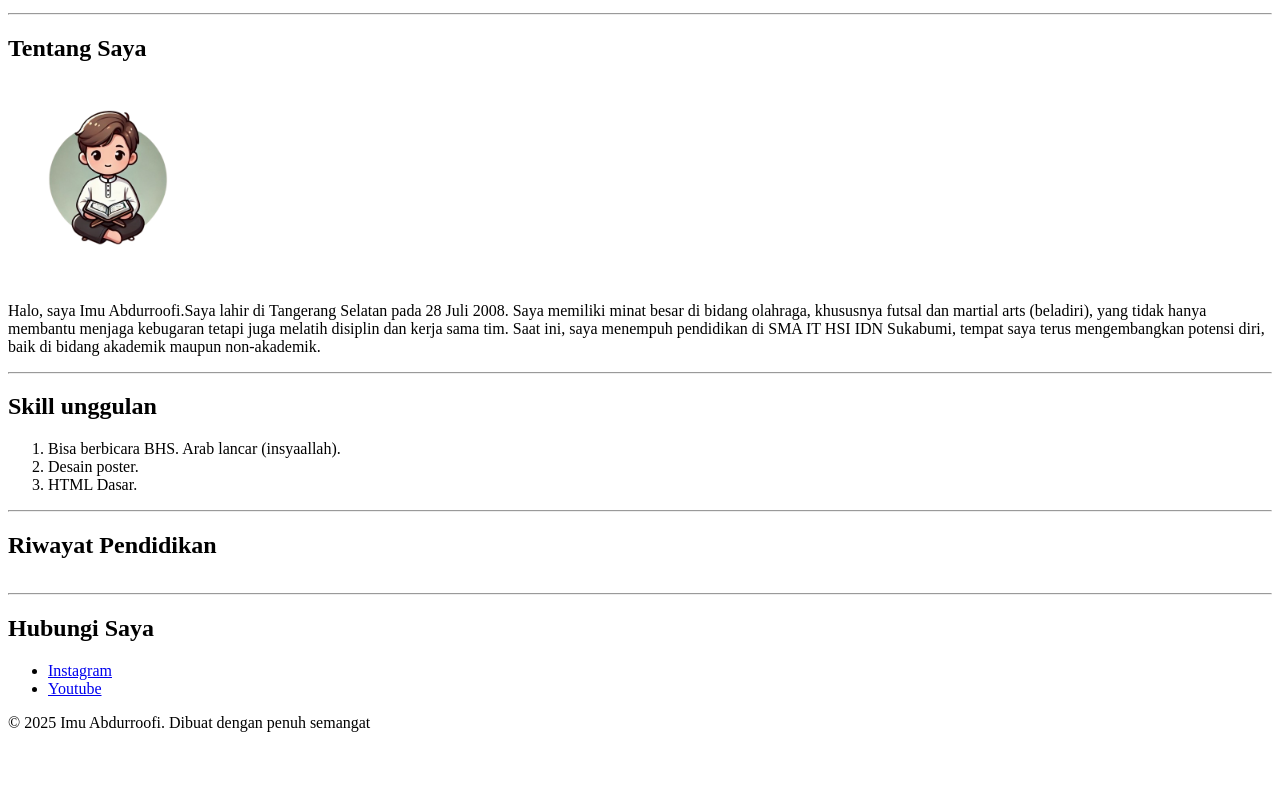
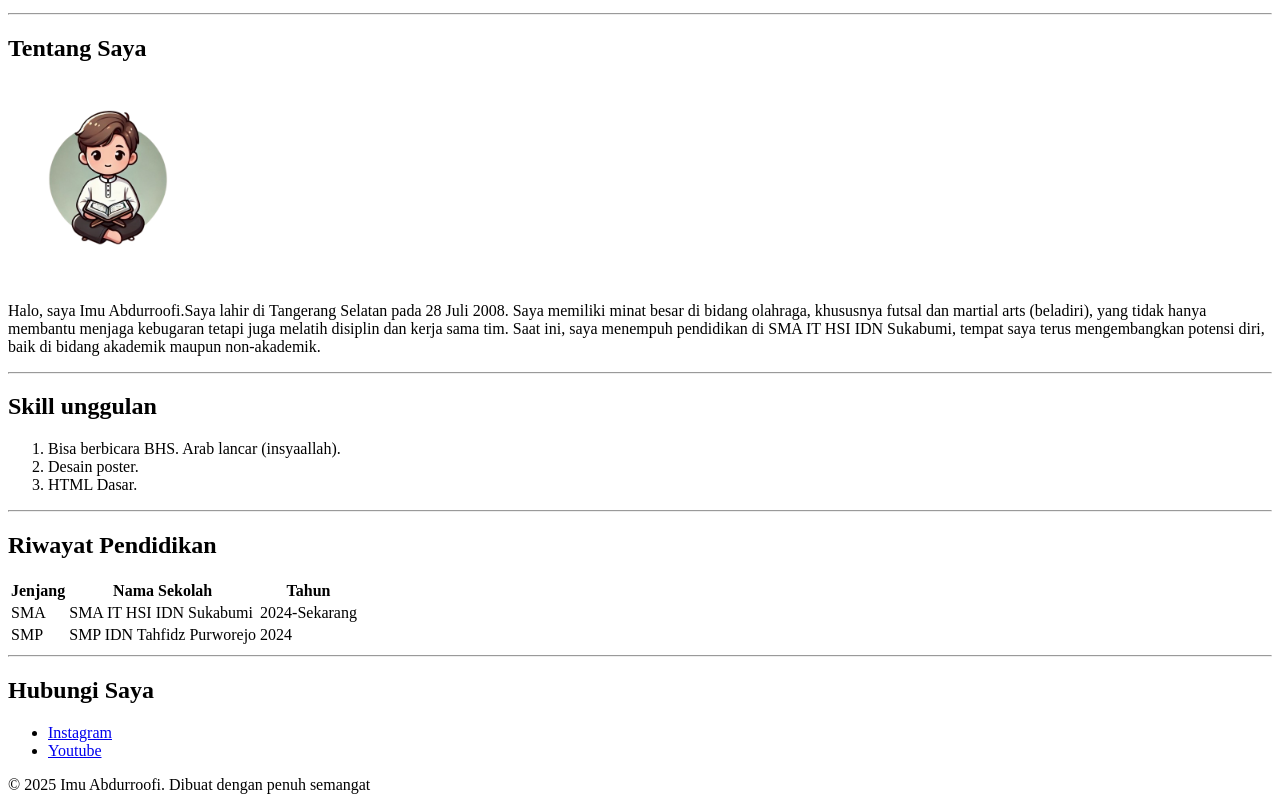
Before and after one commit to emu200828-source/My-Profile, a plain HTML site: page index.html in a window 1280 px wide. Shown: the part 253-1063 px from the top of the page. Before the commit the page ends 1001 px from the top, so only its background shows below. Drawn offline with Linux system fonts and the light colour scheme.

Commit message:
feat: Selesai HTML Sprint v1, halaman profil lengkap

```diff
--- a/index.html
+++ b/index.html
@@ -5,6 +5,7 @@
     <meta name="viewport" content="width=device-width, initial-scale=1.0">
     <title>Profile Digital - Imu Abdurroofi</title>
 </head>
+    <!-- selesai -->
 <body>
     <h1>Perkenalan :</h1>
     <ol>
@@ -42,15 +43,25 @@
 <!-- belum selesai -->
         <section>
             <h2>Riwayat Pendidikan</h2>
+
             <table>
-                <!-- <tr>
+
+                <tr>
                     <th>Jenjang</th>
                     <th>Nama Sekolah</th>
                     <th>Tahun</th>
-                </tr> -->
+                </tr>
 
                 <tr>
-                    <td></td>
+                    <td>SMA</td>
+                    <td>SMA IT HSI IDN Sukabumi</td>
+                    <td>2024-Sekarang</td>
+                </tr>
+
+                <tr>
+                    <td>SMP</td>
+                    <td>SMP IDN Tahfidz Purworejo</td>
+                    <td>2024</td>
                 </tr>
             </table>
         </section>
```
